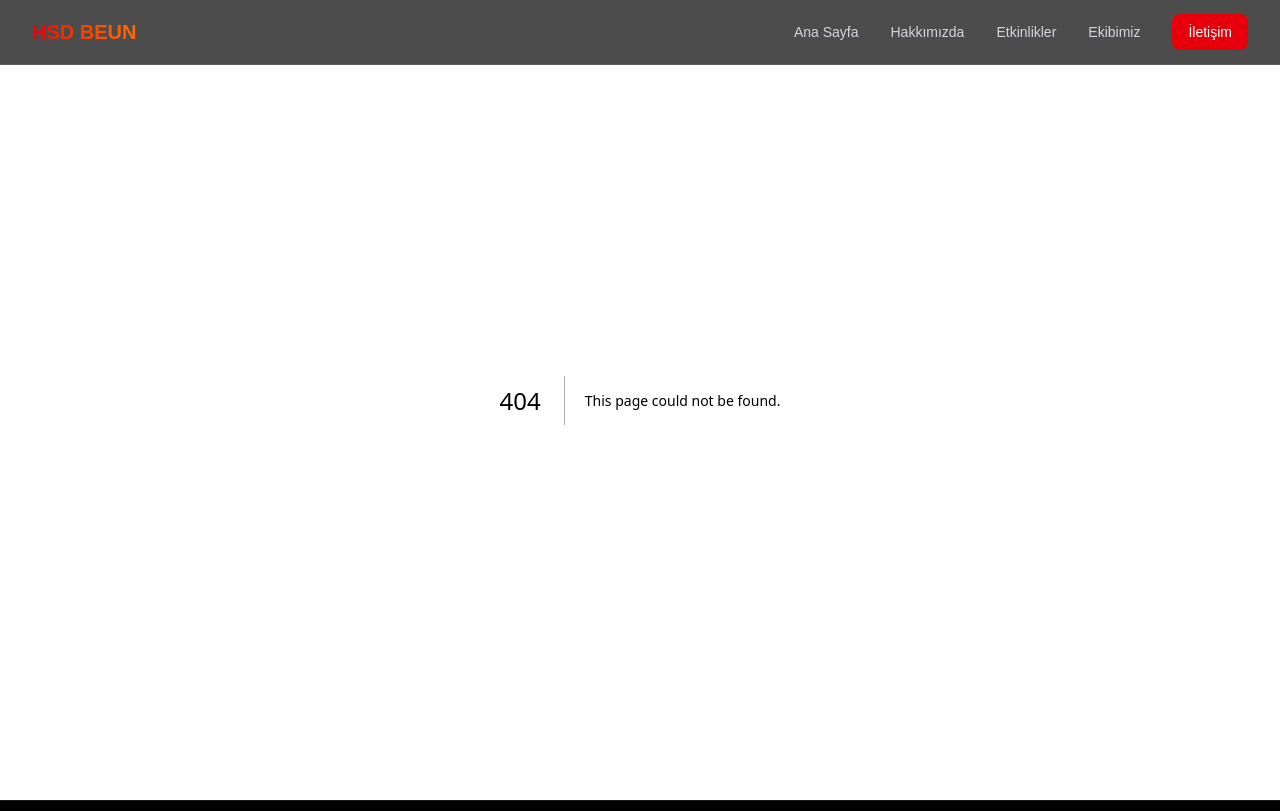
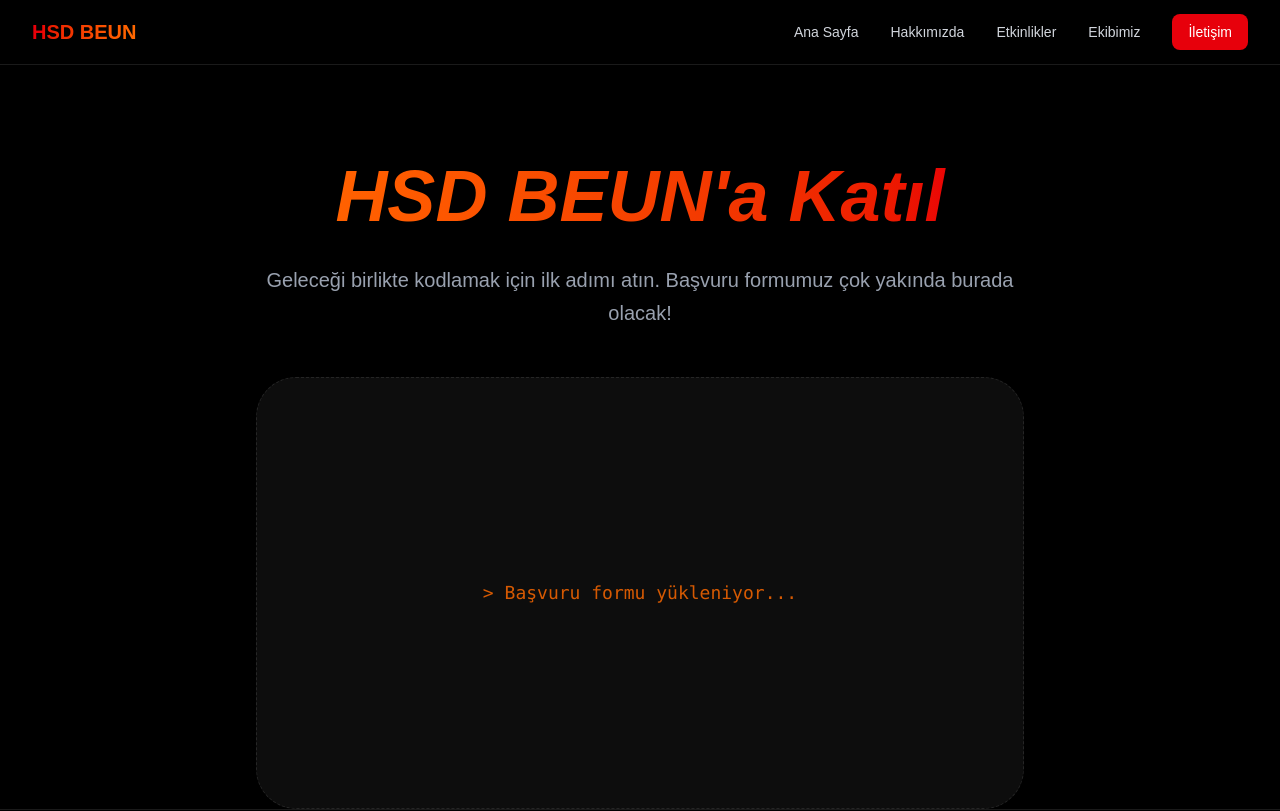
Before and after one commit to ElifBerra/hsd-beun-web, a Next.js app: page /join in a window 1280 px wide. Before the commit this address had no page. Shown: the top 811 px of the page. Built offline with nearby package versions, Linux system fonts and the light colour scheme.

Commit message:
join page created

```diff
--- /dev/null
+++ b/app/join/page.tsx
@@ -0,0 +1,21 @@
+export default function JoinPage() {
+  return (
+    <main className="min-h-screen bg-black pt-40 flex flex-col items-center px-4">
+      <div className="max-w-3xl text-center">
+        <h1 className="text-5xl md:text-7xl font-extrabold mb-8 bg-gradient-to-r from-orange-500 to-red-600 bg-clip-text text-transparent italic">
+          HSD BEUN'a Katıl
+        </h1>
+        <p className="text-gray-400 text-xl mb-12 leading-relaxed">
+          Geleceği birlikte kodlamak için ilk adımı atın. Başvuru formumuz çok yakında burada olacak!
+        </p>
+
+        {/* Sen formu atınca buraya yerleştireceğiz */}
+        <div className="w-full aspect-video bg-white/5 border border-white/10 rounded-[40px] flex items-center justify-center border-dashed">
+          <p className="text-orange-500 font-mono animate-pulse text-lg">
+            {">"} Başvuru formu yükleniyor...
+          </p>
+        </div>
+      </div>
+    </main>
+  );
+}
--- a/app/page.tsx
+++ b/app/page.tsx
@@ -5,6 +5,7 @@ import Announcements from "@/components/Announcements";
 import TeamPreview from "@/components/TeamPreview";
 import ContactPreview from "@/components/ContactPreview";
 import AboutSection from "@/components/AboutSection";
+import Link from 'next/link';
 
 export default function Home() {
   const scrollToEvents = () => {
@@ -25,9 +26,13 @@ export default function Home() {
         </p>
 
         <div className="flex flex-col md:flex-row gap-4 justify-center items-center">
-          <button className="bg-red-600 hover:bg-red-700 text-white px-8 py-4 rounded-full font-bold text-lg transition-all transform hover:scale-105">
-            Topluluğa Katıl
-          </button>
+          <Link
+            href="/join"
+            className="bg-red-600 hover:bg-orange-500 text-white px-8 py-4 rounded-full font-bold text-lg transition-all transform hover:scale-105 shadow-[0_10px_20px_-10px_rgba(220,38,38,0.5)] flex items-center justify-center"
+              >
+               Topluluğa Katıl
+          </Link>
+
           {/* BUTON */}
           <button
             onClick={scrollToEvents}
--- a/components/Footer.tsx
+++ b/components/Footer.tsx
@@ -44,7 +44,7 @@ const Footer = () => {
 
               <li>
                 <a
-                    href="https://linkedin.com"
+                    href="https://www.linkedin.com/company/hsd-zonguldak-b%C3%BClent-ecevit-university"
                     target="_blank"
                     rel="noopener noreferrer"
                     className="hover:text-blue-500 transition-colors"
@@ -55,8 +55,9 @@ const Footer = () => {
 
               <li>
                 <a
-                    href="https://medium.com"
+                    href="https://medium.com/@hsdzbeun"
                     target="_blank"
+                    rel="noopener noreferrer"
                     className="hover:text-white transition-colors"
                     >
                         Medium
```
